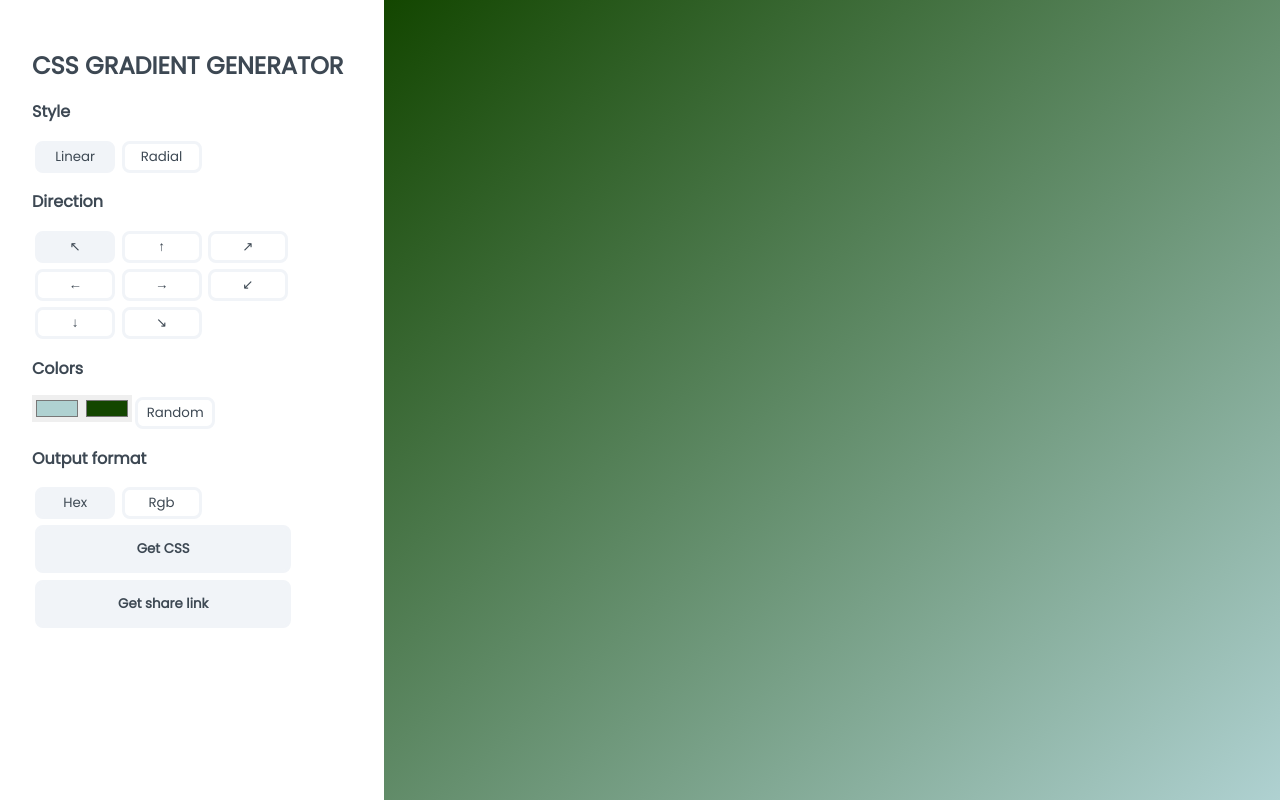
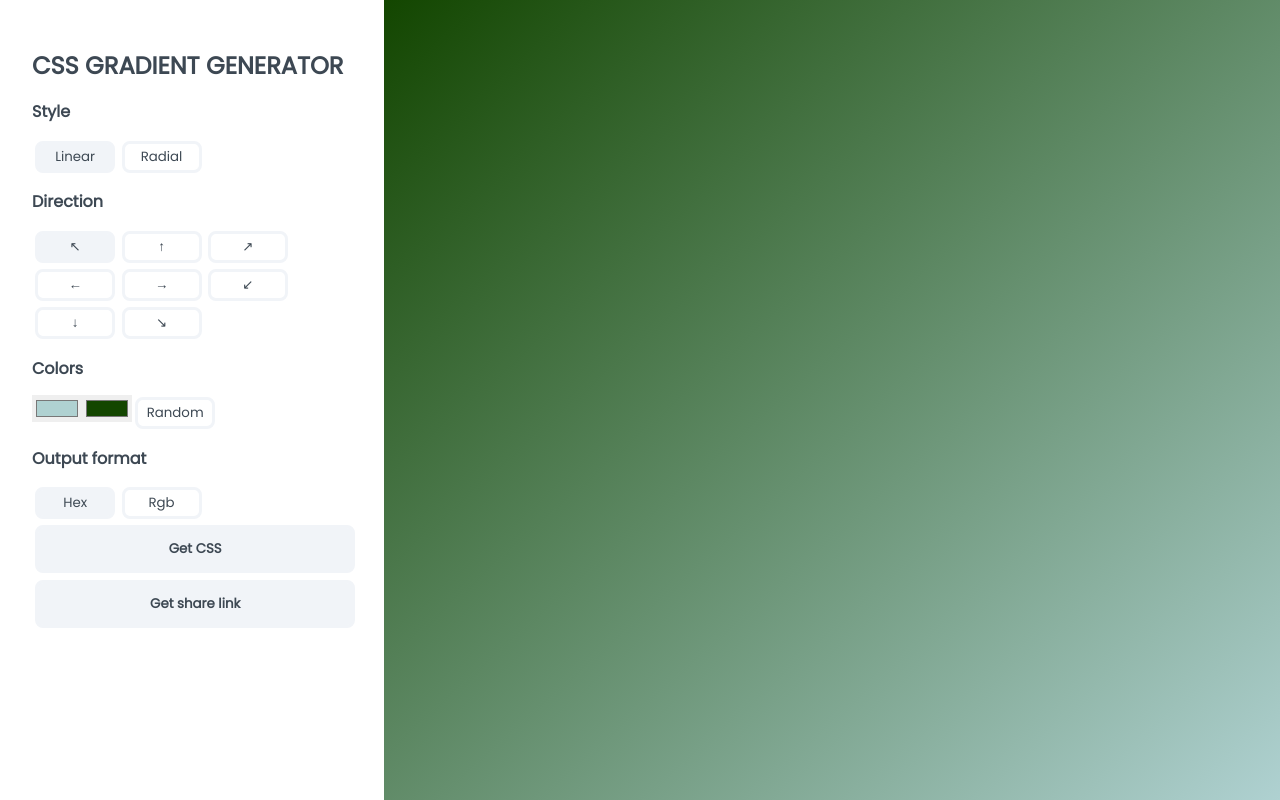
Before and after one commit to maisahr/CSS-gradient-generator, a React (Create React App) app: page / in a window 1280 px wide. Built offline with nearby package versions, Linux system fonts and the light colour scheme.

Commit message:
Corrects getButton width

```diff
--- /dev/null
+++ b/src/components/Directions/Directions.css
@@ -0,0 +1,4 @@
+/* .directions {
+    display: grid;
+    grid-template-columns: repeat(3, 30%);
+} */
--- a/src/components/Directions/Directions.js
+++ b/src/components/Directions/Directions.js
@@ -1,3 +1,4 @@
+import './Directions.css'
 export const Directions = ({values, handleChange}) => {
 
     const handleChangeDirection = (direction, id) => {
@@ -9,7 +10,7 @@ export const Directions = ({values, handleChange}) => {
     }
 
     return(
-        <>
+        <div className="directions">
             <style>{`
                 #${values.style}, #${values.dirId} {
                     background-color: #f1f4f8;
@@ -25,6 +26,6 @@ export const Directions = ({values, handleChange}) => {
             <button id='arrow6' onClick={() => handleChangeDirection('bottom left', 'arrow6')}>&#8601;</button>
             <button id='arrow7' onClick={() => handleChangeDirection('bottom', 'arrow7')}>&#8595;</button>
             <button id='arrow8' onClick={() => handleChangeDirection('bottom right', 'arrow8')}>&#8600;</button>
-        </>
+        </div>
     )
 }
--- a/src/components/Sidebar/Sidebar.css
+++ b/src/components/Sidebar/Sidebar.css
@@ -33,7 +33,7 @@ button:hover {
 
 .getButton {
     background-color: #f1f4f8;
-    width: 16rem;
+    width: 100%;
     height: 3rem;
     font-weight: 600;
 }
```
